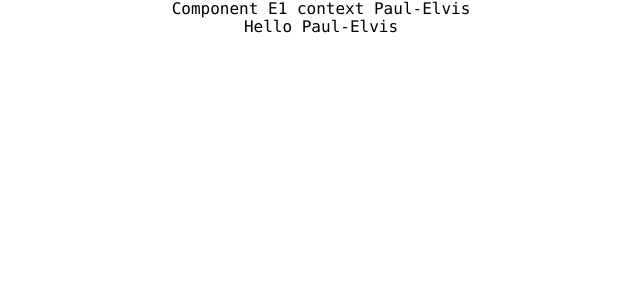
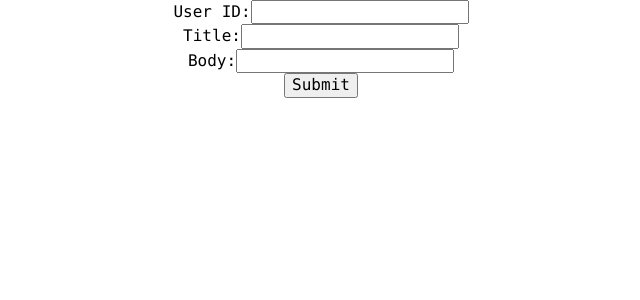
Before and after one commit to paeltc/ReactLearning, a React (Create React App) app: page / in a window 1280 px wide. Shown: the top 300 px of the page, without its empty margins (319-959 px from the left). Built offline with nearby package versions, Linux system fonts and the light colour scheme.

Commit message:
ReactAndHTTP

```diff
--- a/package.json
+++ b/package.json
@@ -6,6 +6,7 @@
     "@testing-library/jest-dom": "^4.2.4",
     "@testing-library/react": "^9.5.0",
     "@testing-library/user-event": "^7.2.1",
+    "axios": "^0.19.2",
     "react": "^16.13.1",
     "react-dom": "^16.13.1",
     "react-scripts": "3.4.1",
--- a/src/App.js
+++ b/src/App.js
@@ -46,6 +46,8 @@
 import { UserProvider } from './components/Context/part1/userContext';
 import ComponentC1 from './components/Context/Part2/ComponentC1';
 import { UserProvider1 } from './components/Context/Part2/userContext1';
+import PostList from './components/ReactAndHTTP/getRequest/PostList';
+import PostForm from './components/ReactAndHTTP/postRequest/PostForm';
 
 class App extends Component {
   render() {
@@ -115,9 +117,11 @@
         {/* <UserProvider value="Paul-Elvis">
           <ComponentC/>
         </UserProvider> */}
-        <UserProvider1 value="Paul-Elvis">
+        {/* <UserProvider1 value="Paul-Elvis">
           <ComponentC1/>
-        </UserProvider1>
+        </UserProvider1> */}
+        {/* <PostList/> */}
+        <PostForm/>
 
 
       </div>
--- /dev/null
+++ b/src/components/ReactAndHTTP/getRequest/PostList.js
@@ -0,0 +1,39 @@
+import React, { Component } from 'react'
+import axios from 'axios'
+
+class PostList extends Component {
+    constructor(props) {
+        super(props)
+
+        this.state = {
+            posts: [],
+            errorMsg: ''
+        }
+    }
+    componentDidMount() {
+        axios.get('https://jsonplaceholder.typicode.com/posts')
+            .then(response => {
+                this.setState({ posts: response.data })
+            })
+            .catch(error => {
+                console.log(error)
+                this.setState({ errorMsg: 'Error retriveiving data' })
+            })
+    }
+    render() {
+        const { posts, errorMsg } = this.state
+        return (
+            <div>
+                List of posts
+                {
+                    posts.length ?
+                        posts.map(post => <div key={post.id}>{post.title}</div>) :
+                        null
+                }
+                {errorMsg ? <h2>{errorMsg}</h2> : null}
+            </div>
+        )
+    }
+}
+
+export default PostList
--- /dev/null
+++ b/src/components/ReactAndHTTP/postRequest/PostForm.js
@@ -0,0 +1,73 @@
+import React, { Component } from 'react'
+import axios from 'axios'
+
+class PostForm extends Component {
+    constructor(props) {
+        super(props)
+
+        this.state = {
+            userId: '',
+            title: '',
+            body: ''
+        }
+    }
+
+    changeHandle = (e) => {
+        this.setState({ [e.target.name]: e.target.value })
+    }
+
+    submithandle = (e) => {
+        e.preventDefault()
+        alert(this.state.userId
+              +this.state.title
+              +this.state.body)
+
+              //using axios
+              axios.post('https://jsonplaceholder.typicode.com/posts', this.state)
+              .then(response => {
+                alert(response.data.userId
+                    + response.data.title
+                    + response.data.body)
+              })
+              .catch(error => {
+                  alert(error)
+              })
+    }
+
+    render() {
+        const { userId, title, body } = this.state
+        return (
+            <div>
+                <form onSubmit={this.submithandle}>
+                    <div>
+                        User ID:
+                        <input
+                            type="text"
+                            name="userId"
+                            value={userId}
+                            onChange={this.changeHandle} />
+                    </div>
+                    <div>
+                        Title:
+                        <input
+                            type="text"
+                            name="title"
+                            value={title}
+                            onChange={this.changeHandle} />
+                    </div>
+                    <div>
+                        Body:
+                        <input
+                            type="text"
+                            name="body"
+                            value={body}
+                            onChange={this.changeHandle} />
+                    </div>
+                    <button type="submit">Submit</button>
+                </form>
+            </div>
+        )
+    }
+}
+
+export default PostForm
```
Also changed, not shown: 1 other file (tests, documents, lock files or other folders).
